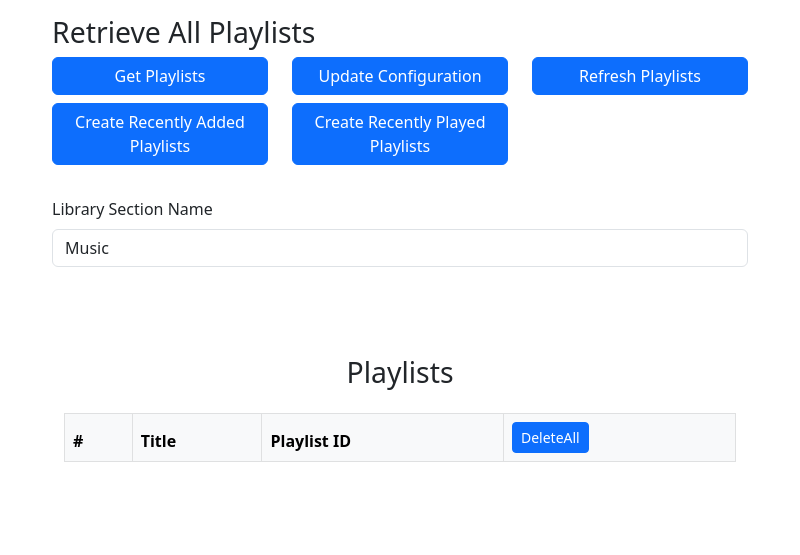
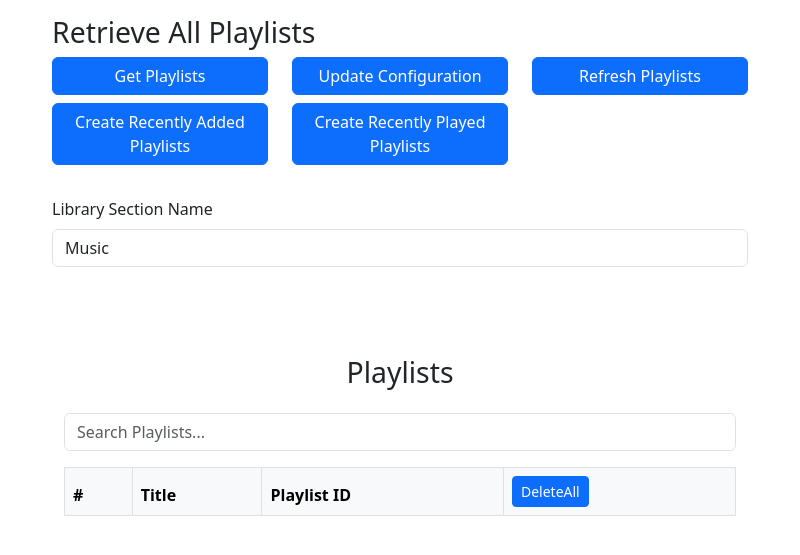
Before and after one commit to zackria/Plex-Folder-Playlist-Creator, an Electron app: page actions.html in a window 800 px wide. Shown: the part 71-626 px from the top of the page. Drawn offline with Linux system fonts and the light colour scheme.

Commit message:
Search Capability is added
Search Capability is added

```diff
--- a/actions.html
+++ b/actions.html
@@ -117,6 +117,15 @@
 
             <div class="container my-5">
               <h2 class="text-center mb-4 text-dark">Playlists</h2>
+              <div class="mb-3">
+                <input
+                  type="text"
+                  id="searchInput"
+                  class="form-control"
+                  placeholder="Search Playlists..."
+                  onkeyup="filterTable()"
+                />
+              </div>
               <div
                 class="table-responsive"
                 style="overflow-y: auto"
@@ -155,6 +164,28 @@
     <script src="./js/bootstrap.bundle.min.js"></script>
     <script src="./js/loadNavbar.js"></script>
 
-    <script></script>
+    <script>
+      function filterTable() {
+        const input = document.getElementById("searchInput");
+        const filter = input.value.toLowerCase();
+        const table = document.getElementById("dataTable");
+        const rows = table.getElementsByTagName("tr");
+
+        for (let i = 1; i < rows.length; i++) { // Start from 1 to skip the header row
+          const row = rows[i];
+          const cells = row.getElementsByTagName("td");
+          let match = false;
+
+          for (const cell of cells) {
+            if (cell && cell.innerText.toLowerCase().includes(filter)) {
+              match = true;
+              break;
+            }
+          }
+
+          row.style.display = match ? "" : "none";
+        }
+      }
+    </script>
   </body>
 </html>
```
